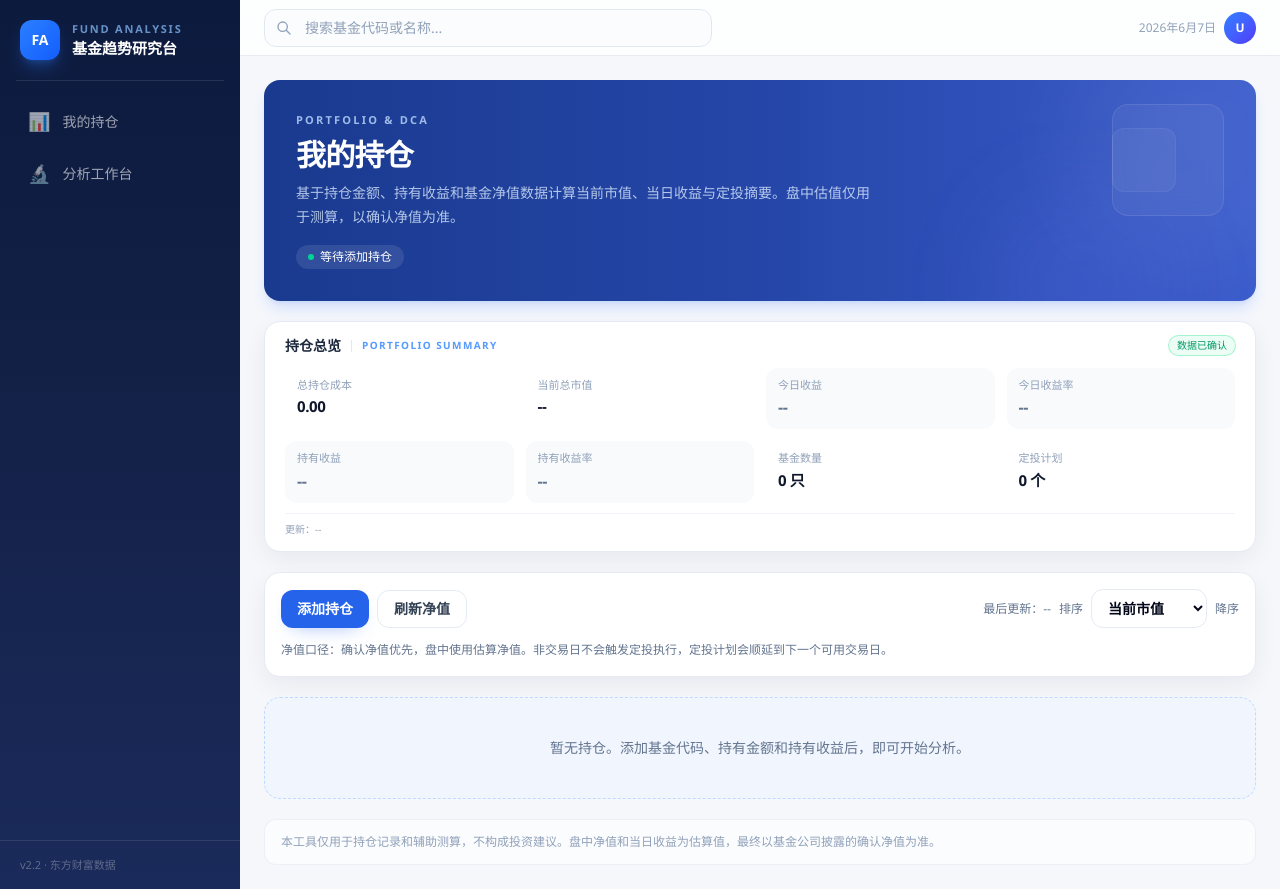
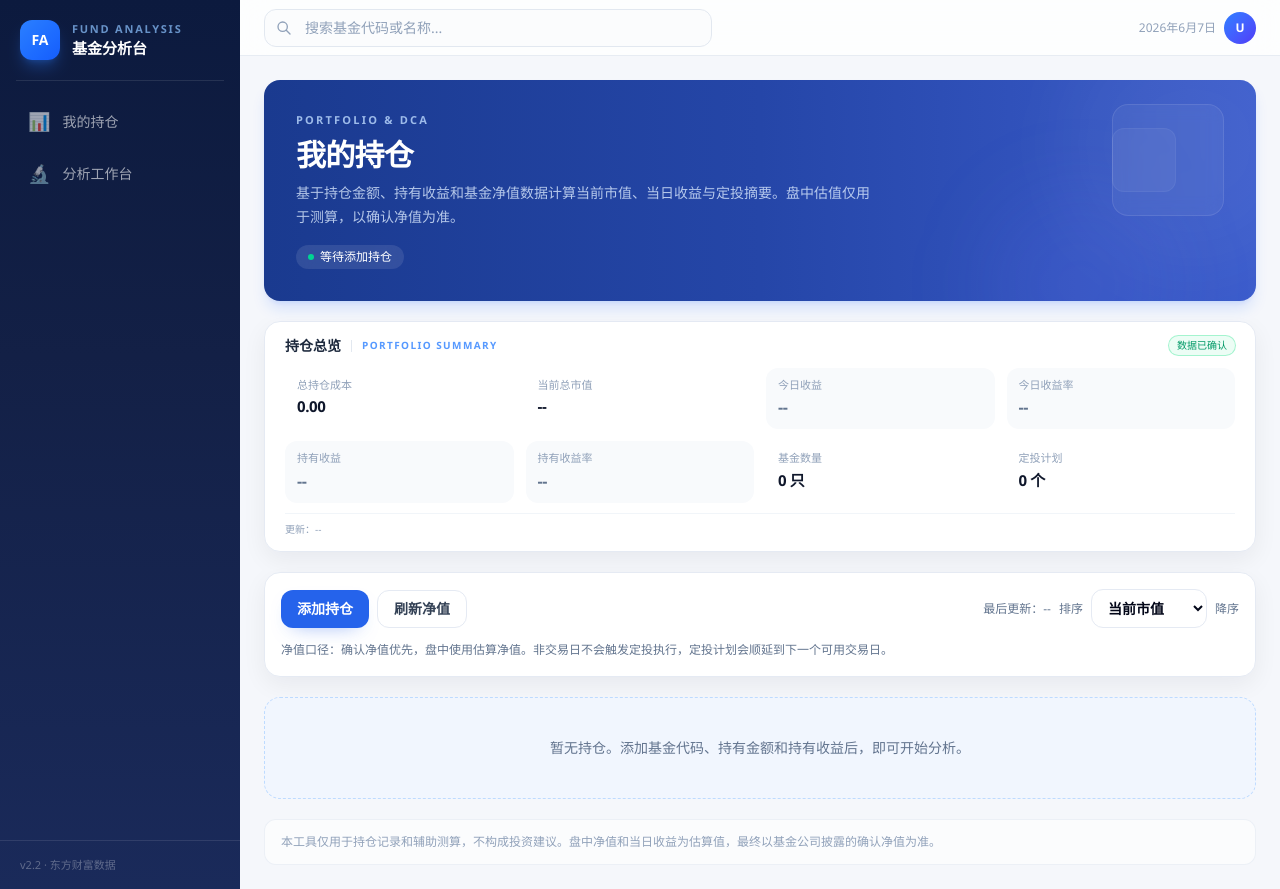
Before and after one commit to Wcoder03/fund-visualizer, a React (Vite) app: page /comparison in a window 1280 px wide. Built offline with nearby package versions, Linux system fonts and the light colour scheme.

Commit message:
rename: 基金趋势研究台 → 基金分析台

```diff
--- a/index.html
+++ b/index.html
@@ -4,7 +4,7 @@
     <meta charset="UTF-8" />
     <link rel="icon" type="image/svg+xml" href="/favicon.svg" />
     <meta name="viewport" content="width=device-width, initial-scale=1.0" />
-    <title>基金分析可视化</title>
+    <title>基金分析台</title>
     <link rel="preconnect" href="https://fonts.googleapis.com">
     <link rel="preconnect" href="https://fonts.gstatic.com" crossorigin>
     <link href="https://fonts.googleapis.com/css2?family=Inter:wght@300;400;500;600;700&display=swap" rel="stylesheet">
--- a/src/components/Layout.tsx
+++ b/src/components/Layout.tsx
@@ -37,7 +37,7 @@ export default function Layout({ children }: LayoutProps) {
           </span>
           <div>
             <span className="block text-[11px] font-semibold uppercase tracking-[0.16em] text-blue-300/70">Fund Analysis</span>
-            <span className="block text-[15px] font-bold text-white">基金趋势研究台</span>
+            <span className="block text-[15px] font-bold text-white">基金分析台</span>
           </div>
         </div>
 
```
